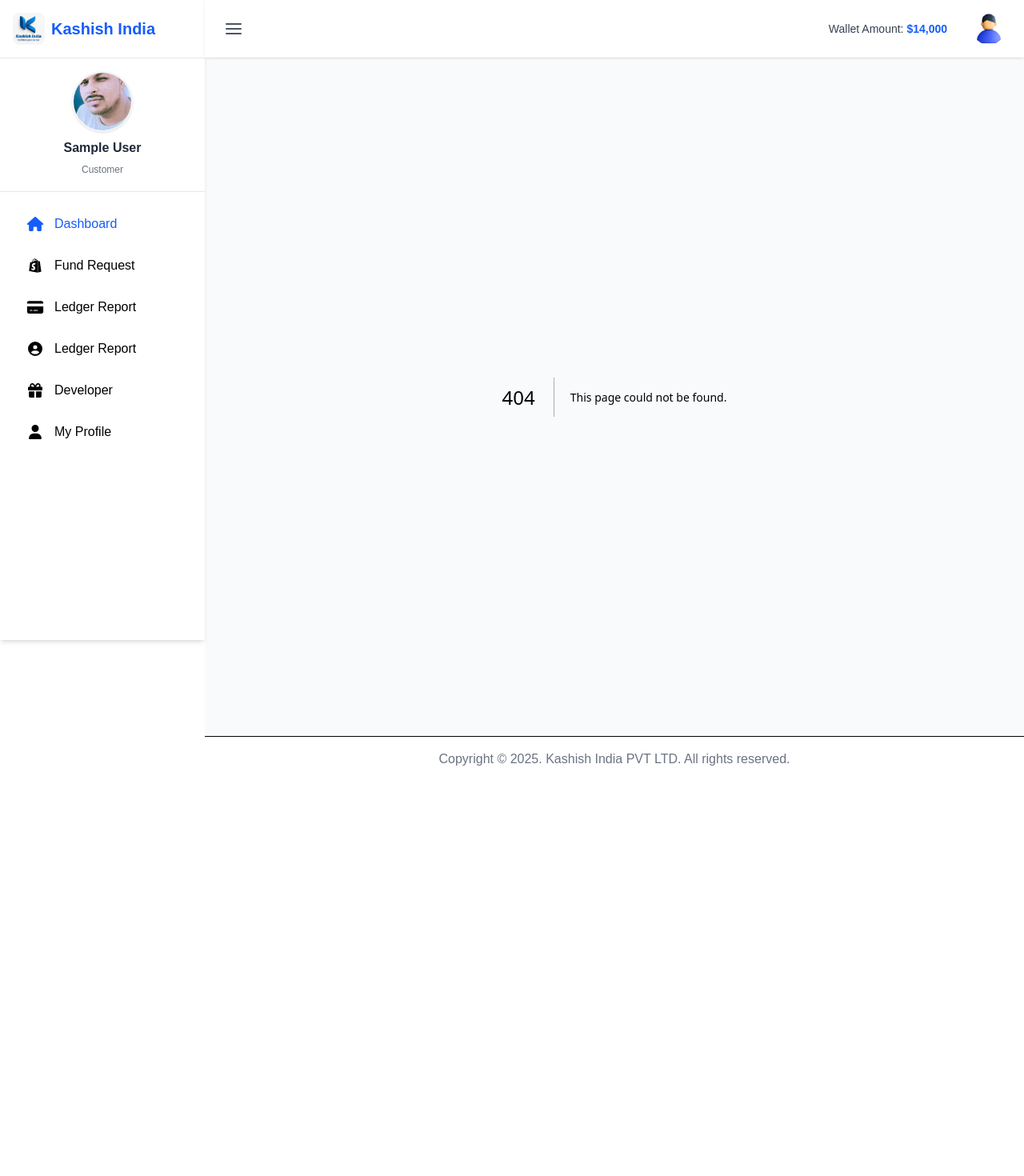
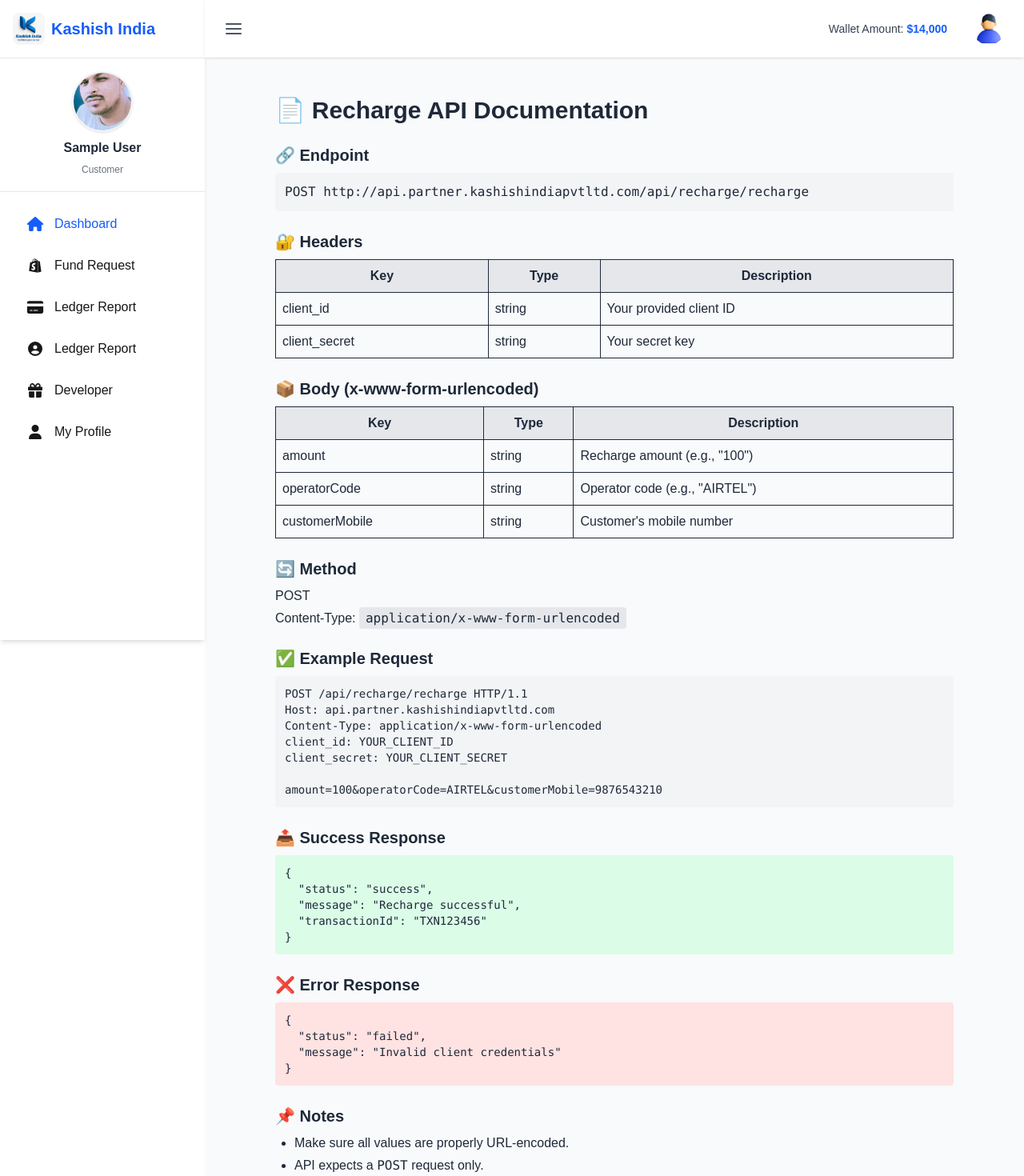
Before and after one commit to AshokaYadav/kashishpartnerapi, a Next.js app: page /document in a window 1280 px wide. Before the commit this address had no page. Shown: the top 1470 px of the page at 80% size. Before the commit the page ends 977 px from the top, so only its background shows below. Built offline with nearby package versions, Linux system fonts and the light colour scheme; sample sign-in values are in the browser's storage.

Commit message:
doucmentation

```diff
--- a/app/developer/page.tsx
+++ b/app/developer/page.tsx
@@ -7,6 +7,7 @@
 import usePutDeveloper from '@/hooks/Developer/usePutDeveloper';
 import usePostDeveloper from '@/hooks/Developer/usePostOtp';
 import usePostVerifyDeveloper from '@/hooks/Developer/usePostVerifyOtp';
+import { useRouter } from 'next/navigation';
 
 const CredentialItem = ({ label, value }: { label: string; value: string | null }) => (
   <div className="bg-white rounded-xl border border-gray-100 p-4 shadow-sm hover:shadow-md transition-all">
@@ -23,6 +24,7 @@
   const { mutate: IpApi } = usePutDeveloper();
   const { mutate: IpOtpApi } = usePostDeveloper();
   const { mutate: IpOtpVerifyApi, data: IpOtpVerifyData } = usePostVerifyDeveloper();
+  const router=useRouter();
 
   const [showOtpModal, setShowOtpModal] = useState(false);
   const [isEditingCallback, setIsEditingCallback] = useState(false);
@@ -45,6 +47,7 @@
   }, [data]);
 
   // ✅ Detect outside click and close input
+
   useEffect(() => {
     const handleClickOutside = (event: MouseEvent) => {
       if (
@@ -97,7 +100,14 @@
     <div className="p-6">
       {credentials && (
         <div>
-          <h2 className="text-2xl font-bold text-gray-800 mb-4">Developer Credentials</h2>
+          <div className="flex justify-between items-center bg-white px-4 py-3 rounded shadow mb-6">
+            <h2 className="text-2xl font-bold text-gray-800">Developer Credentials</h2>
+
+            <button onClick={()=>router.push('/document')} className="bg-blue-600 hover:bg-blue-500 text-white font-medium px-4 py-2 rounded transition duration-200">
+              Documentation
+            </button>
+          </div>
+
           <div className="grid grid-cols-1 sm:grid-cols-2 lg:grid-cols-3 gap-4">
             <CredentialItem label="ID" value={credentials.id} />
             <CredentialItem label="User ID" value={credentials.user_id} />
--- /dev/null
+++ b/app/document/page.tsx
@@ -0,0 +1,154 @@
+export default function RechargeDoc() {
+  return (
+    <div className="max-w-4xl mx-auto p-6 text-gray-800">
+      <h1 className="text-3xl font-bold mb-6">📄 Recharge API Documentation</h1>
+
+      {/* Endpoint */}
+      <section className="mb-6">
+        <h2 className="text-xl font-semibold">🔗 Endpoint</h2>
+        <pre className="bg-gray-100 p-3 rounded mt-2">
+          POST http://api.partner.kashishindiapvtltd.com/api/recharge/recharge
+        </pre>
+      </section>
+
+      {/* Headers */}
+      <section className="mb-6">
+        <h2 className="text-xl font-semibold">🔐 Headers</h2>
+        <table className="w-full mt-2 border">
+          <thead>
+            <tr className="bg-gray-200">
+              <th className="p-2 border">Key</th>
+              <th className="p-2 border">Type</th>
+              <th className="p-2 border">Description</th>
+            </tr>
+          </thead>
+          <tbody>
+            <tr>
+              <td className="p-2 border">client_id</td>
+              <td className="p-2 border">string</td>
+              <td className="p-2 border">Your provided client ID</td>
+            </tr>
+            <tr>
+              <td className="p-2 border">client_secret</td>
+              <td className="p-2 border">string</td>
+              <td className="p-2 border">Your secret key</td>
+            </tr>
+          </tbody>
+        </table>
+      </section>
+
+      {/* Body */}
+      <section className="mb-6">
+        <h2 className="text-xl font-semibold">📦 Body (x-www-form-urlencoded)</h2>
+        <table className="w-full mt-2 border">
+          <thead>
+            <tr className="bg-gray-200">
+              <th className="p-2 border">Key</th>
+              <th className="p-2 border">Type</th>
+              <th className="p-2 border">Description</th>
+            </tr>
+          </thead>
+          <tbody>
+            <tr>
+              <td className="p-2 border">amount</td>
+              <td className="p-2 border">string</td>
+              <td className="p-2 border">Recharge amount (e.g., "100")</td>
+            </tr>
+            <tr>
+              <td className="p-2 border">operatorCode</td>
+              <td className="p-2 border">string</td>
+              <td className="p-2 border">Operator code (e.g., "AIRTEL")</td>
+            </tr>
+            <tr>
+              <td className="p-2 border">customerMobile</td>
+              <td className="p-2 border">string</td>
+              <td className="p-2 border">Customer's mobile number</td>
+            </tr>
+          </tbody>
+        </table>
+      </section>
+
+      {/* Method */}
+      <section className="mb-6">
+        <h2 className="text-xl font-semibold">🔄 Method</h2>
+        <p className="mt-2">POST</p>
+        <p className="mt-1">
+          Content-Type:{' '}
+          <code className="bg-gray-200 px-2 py-1 rounded">
+            application/x-www-form-urlencoded
+          </code>
+        </p>
+      </section>
+
+      {/* Example Request */}
+      <section className="mb-6">
+        <h2 className="text-xl font-semibold">✅ Example Request</h2>
+        <pre className="bg-gray-100 p-3 rounded mt-2 text-sm">
+{`POST /api/recharge/recharge HTTP/1.1
+Host: api.partner.kashishindiapvtltd.com
+Content-Type: application/x-www-form-urlencoded
+client_id: YOUR_CLIENT_ID
+client_secret: YOUR_CLIENT_SECRET
+
+amount=100&operatorCode=AIRTEL&customerMobile=9876543210`}
+        </pre>
+      </section>
+
+      {/* Success Response */}
+      <section className="mb-6">
+        <h2 className="text-xl font-semibold">📤 Success Response</h2>
+        <pre className="bg-green-100 p-3 rounded mt-2 text-sm">
+{`{
+  "status": "success",
+  "message": "Recharge successful",
+  "transactionId": "TXN123456"
+}`}
+        </pre>
+      </section>
+
+      {/* Error Response */}
+      <section className="mb-6">
+        <h2 className="text-xl font-semibold">❌ Error Response</h2>
+        <pre className="bg-red-100 p-3 rounded mt-2 text-sm">
+{`{
+  "status": "failed",
+  "message": "Invalid client credentials"
+}`}
+        </pre>
+      </section>
+
+      {/* Notes */}
+      <section className="mb-6">
+        <h2 className="text-xl font-semibold">📌 Notes</h2>
+        <ul className="list-disc pl-6 mt-2 space-y-1">
+          <li>Make sure all values are properly URL-encoded.</li>
+          <li>API expects a <code>POST</code> request only.</li>
+          <li>Check the response status to determine success or failure.</li>
+        </ul>
+      </section>
+
+      {/* Operator List */}
+      <section className="mb-6">
+        <h2 className="text-xl font-semibold">📋 Operator List</h2>
+        <table className="w-full mt-2 border">
+          <thead>
+            <tr className="bg-gray-200">
+              <th className="p-2 border">Operator Name</th>
+              <th className="p-2 border">Operator Code</th>
+            </tr>
+          </thead>
+          <tbody>
+            <tr>
+              <td className="p-2 border">Airtel</td>
+              <td className="p-2 border">AR</td>
+            </tr>
+            <tr>
+              <td className="p-2 border">Jio</td>
+              <td className="p-2 border">JO</td>
+            </tr>
+          </tbody>
+        </table>
+      </section>
+    </div>
+  );
+}
```
